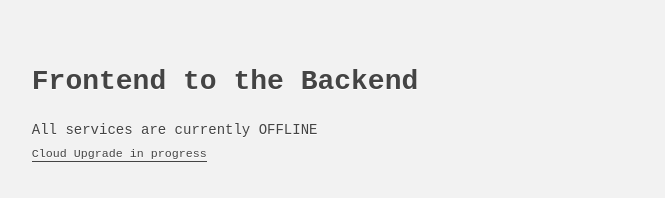
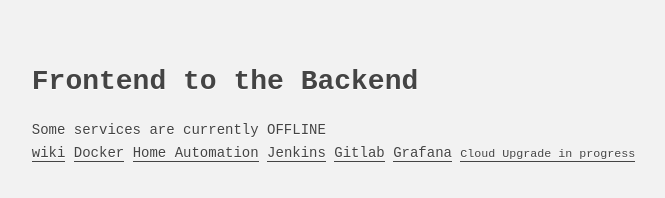
Before and after one commit to Michael-Bell/michael-bell.github.io, a plain HTML site: page index.html in a window 1280 px wide. Shown: the whole page, without its empty margins (141-806 px from the left). Drawn offline with Linux system fonts and the light colour scheme.

Commit message:
websites

```diff
--- a/index.html
+++ b/index.html
@@ -22,8 +22,14 @@
     <body>
         <header>
             <h1>Frontend to the Backend</h1>
-            <aside>All services are currently OFFLINE</aside>
+            <aside>Some services are currently OFFLINE</aside>
         </header>
+        <a href="http://wiki.bell.haus">wiki</a>
+         <a href="http://p.bell.haus">Docker</a>
+          <a href="http://h.bell.haus">Home Automation</a>
+           <a href="http://ci.bell.haus">Jenkins</a>
+            <a href="http://git.bell.haus">Gitlab</a>
+             <a href="http://g.bell.haus">Grafana</a>
 <small><a href="https://xkcd.com/908/">Cloud Upgrade in progress</a></small>
 </body>
 </html>
```
